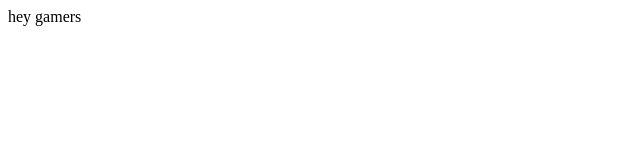
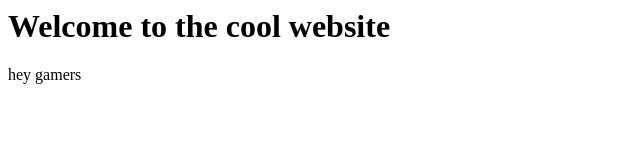
Before and after one commit to Jimbleton115/jimbleton115.github.io, a plain HTML site: page index.html in a window 1280 px wide. Shown: the whole page, without its empty margins (0-640 px from the left). Drawn offline with Linux system fonts and the light colour scheme.

Commit message:
added a header

```diff
--- a/index.html
+++ b/index.html
@@ -1,3 +1,7 @@
+<h1>
+Welcome to the cool website
+</h1>
+
 <p>
 hey gamers
 </p>
```
